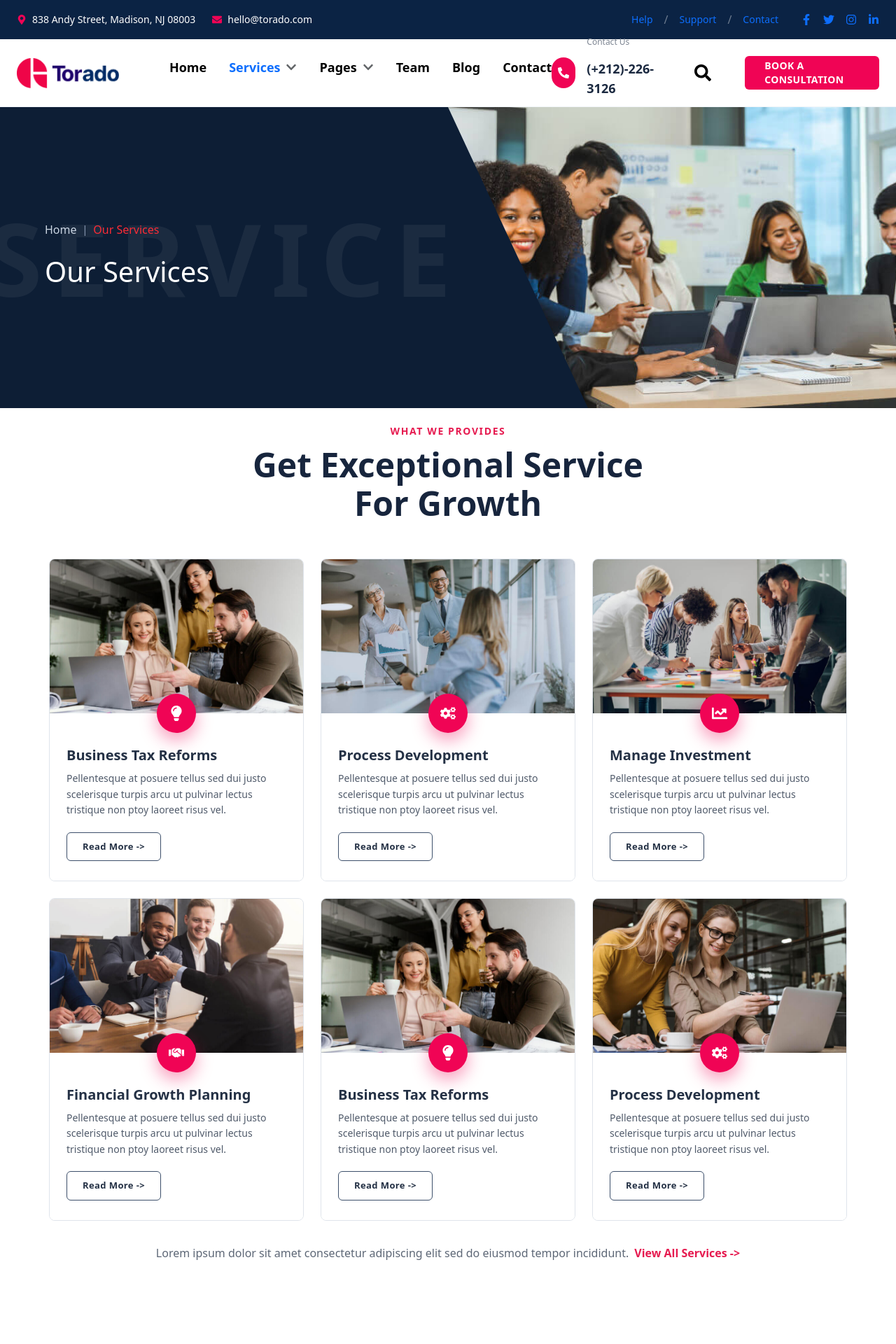
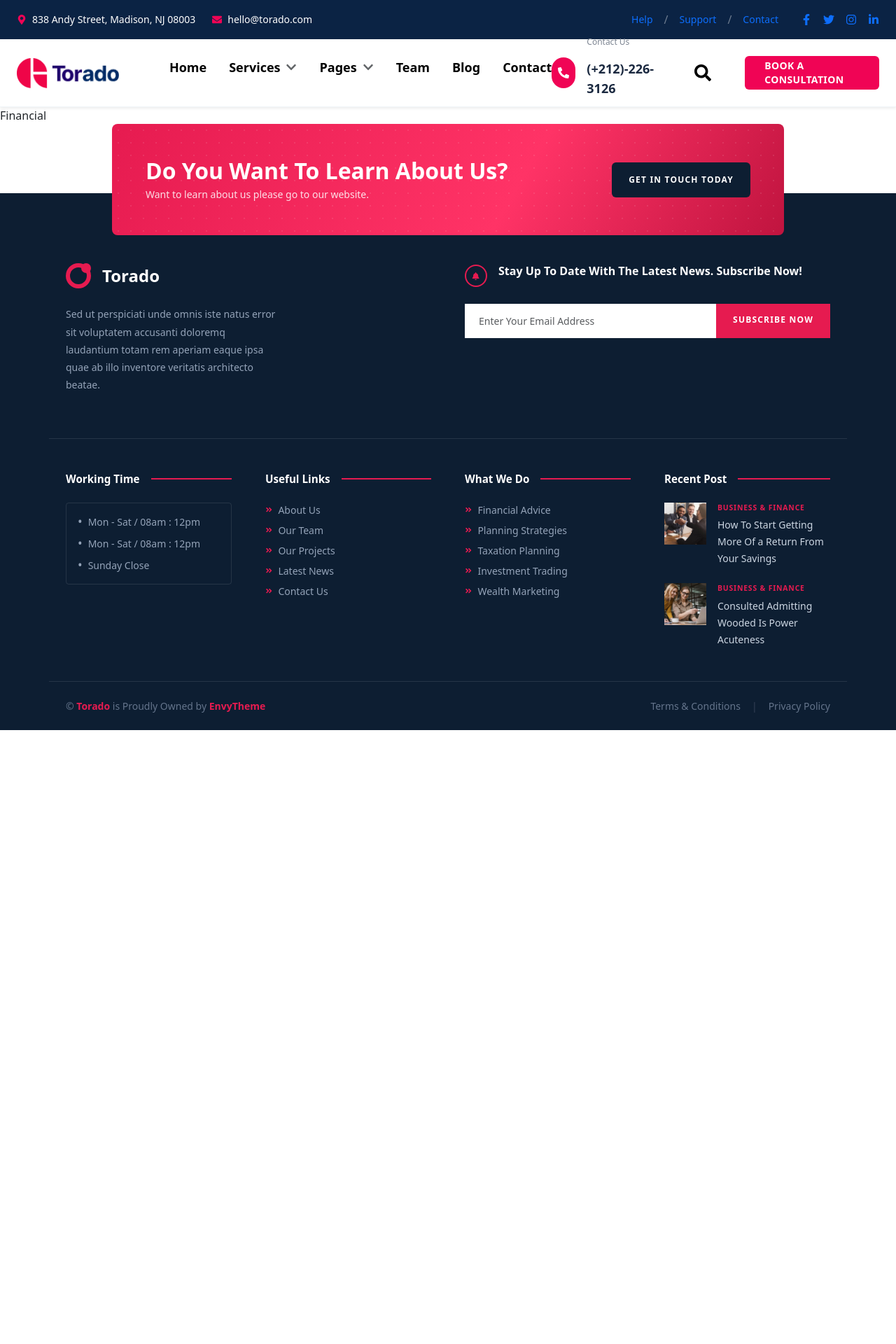
Before and after one commit to MadhavDodiya/Torado, a React (Vite) app in the folder Fronted/: page /financial-analysis in a window 1280 px wide. Shown: the top 1920 px of the page at 70% size. After the commit the page ends 1043 px from the top, so only its background shows below. Built offline with nearby package versions, Linux system fonts and the light colour scheme.

Commit message:
Refactor: Simplify routing and enhance Service page with dynamic title

```diff
--- a/Fronted/src/App.jsx
+++ b/Fronted/src/App.jsx
@@ -1,130 +1,23 @@
-import { useEffect } from 'react'
-import { Navigate, Route, Routes, useLocation } from 'react-router-dom'
+import { Route, Routes } from 'react-router-dom'
+import Home from './Pages/Home'
+import Service from './Pages/Service'
+import Financial from './Pages/Financial'
 import Header from './Components/Header'
 import Footer from './Components/Footer'
-import Home from './Pages/Home'
-import Service from './Pages/Service'
 
-const getPageIdFromPath = (pathname) => {
-  if (!pathname || pathname === '/') {
-    return 'home'
-  }
-
-  return pathname.replace(/^\/+|\/+$/g, '') || 'home'
-}
-
-function ScrollToTop() {
-  const location = useLocation()
-
-  useEffect(() => {
-    window.scrollTo({ top: 0, behavior: 'smooth' })
-  }, [location.pathname])
-
-  return null
-}
-
-function AppLayout({ children }) {
-  const location = useLocation()
-  const currentPage = getPageIdFromPath(location.pathname)
-
+function App() {
   return (
     <>
-      <Header currentPage={currentPage} />
-      {children}
+      <Header />
+      <Routes>
+        <Route path="/" element={<Home />} />
+        <Route path="/services" element={<Service pageTitle="Our Services" />} />
+        <Route path="/financial-analysis" element={<Financial />} />
+        <Route path="*" element={<Home />} />
+      </Routes>
       <Footer />
     </>
   )
 }
 
-function App() {
-  return (
-    <>
-      <ScrollToTop />
-      <Routes>
-        <Route
-          path="/"
-          element={
-            <AppLayout>
-              <Home />
-            </AppLayout>
-          }
-        />
-        <Route
-          path="/services"
-          element={
-            <AppLayout>
-              <Service />
-            </AppLayout>
-          }
-        />
-        <Route
-          path="/about"
-          element={
-            <AppLayout>
-              <Service />
-            </AppLayout>
-          }
-        />
-        <Route
-          path="/projects"
-          element={
-            <AppLayout>
-              <Service />
-            </AppLayout>
-          }
-        />
-        <Route
-          path="/team"
-          element={
-            <AppLayout>
-              <Service />
-            </AppLayout>
-          }
-        />
-        <Route
-          path="/blog"
-          element={
-            <AppLayout>
-              <Service />
-            </AppLayout>
-          }
-        />
-        <Route
-          path="/contact"
-          element={
-            <AppLayout>
-              <Service />
-            </AppLayout>
-          }
-        />
-        <Route
-          path="/financial-analysis"
-          element={
-            <AppLayout>
-              <Service />
-            </AppLayout>
-          }
-        />
-        <Route
-          path="/taxation-planning"
-          element={
-            <AppLayout>
-              <Service />
-            </AppLayout>
-          }
-        />
-        <Route
-          path="/investment-trading"
-          element={
-            <AppLayout>
-              <Service />
-            </AppLayout>
-          }
-        />
-        <Route path="*" element={<Navigate to="/" replace />} />
-      </Routes>
-    </>
-  )
-}
-
 export default App
--- a/Fronted/src/Components/Header.jsx
+++ b/Fronted/src/Components/Header.jsx
@@ -141,7 +141,7 @@ export default function Header({ currentPage }) {
               onMouseLeave={handleMouseLeave}
             >
               <div className="flex items-center gap-2">
-                <Link to="/services" onClick={closeMenus} className={`text-lg font-semibold no-underline transition-colors ${isActive(['services', 'financial-analysis', 'taxation-planning', 'investment-trading']) ? 'text-[#f00455]' : 'text-black hover:text-[#f00455]'}`} style={linkResetStyle}>
+                <Link to="/services" onClick={closeMenus} className={`text-lg font-semibold no-underline transition-colors ${isActive(['services']) ? 'text-[#f00455]' : 'text-black hover:text-[#f00455]'}`} style={linkResetStyle}>
                   Services
                 </Link>
                 <button
@@ -155,7 +155,7 @@ export default function Header({ currentPage }) {
 
               {openDropdown === 'services' && (
                 <ul className="absolute left-0 top-full z-30 mt-4 min-w-[240px] rounded-xl border border-slate-100 bg-white p-2 shadow-xl" onMouseEnter={cancelCloseTimer} onMouseLeave={handleMouseLeave}>
-                  <li><Link to="/services" onClick={closeMenus} className={`block w-full rounded-lg px-4 py-3 text-left text-sm font-semibold no-underline transition-colors ${isActive(['services']) ? 'bg-[#fff1f6] text-[#f00455]' : 'text-black hover:bg-slate-50 hover:text-[#f00455]'}`} style={linkResetStyle}>All Services</Link></li>
+                  <li><Link to="/services" onClick={closeMenus} className={`block w-full rounded-lg px-4 py-3 text-left text-sm font-semibold no-underline transition-colors ${isActive(['services']) ? 'bg-[#fff1f6] text-[#f00455]' : 'text-black hover:bg-slate-50 hover:text-[#f00455]'}`} style={linkResetStyle}>Services</Link></li>
                   <li><Link to="/financial-analysis" onClick={closeMenus} className={`block w-full rounded-lg px-4 py-3 text-left text-sm font-semibold no-underline transition-colors ${isActive(['financial-analysis']) ? 'bg-[#fff1f6] text-[#f00455]' : 'text-black hover:bg-slate-50 hover:text-[#f00455]'}`} style={linkResetStyle}>Financial Analysis</Link></li>
                 </ul>
               )}
--- /dev/null
+++ b/Fronted/src/Pages/Financial.jsx
@@ -0,0 +1,9 @@
+import React from 'react'
+
+function Financial() {
+  return (
+    <div>Financial</div>
+  )
+}
+
+export default Financial
--- a/Fronted/src/Pages/Service.jsx
+++ b/Fronted/src/Pages/Service.jsx
@@ -81,7 +81,7 @@ const steps = [
   },
 ]
 
-function Service() {
+function Service({ pageTitle = 'Our Services' }) {
   return (
     <>
       <section className="relative w-full overflow-hidden">
@@ -99,14 +99,16 @@ function Service() {
             <div className="relative z-10">
               {/* Breadcrumb */}
               <p className="flex items-center gap-2 text-base mb-4">
-                <span className="text-slate-300">Home</span>
+                <Link to="/" className="text-slate-300 no-underline hover:text-white">
+                  Home
+                </Link>
                 <span className="text-slate-400 text-sm">|</span>
-                <span className="text-red-500 font-medium">Our Services</span>
+                <span className="text-red-500 font-medium">{pageTitle}</span>
               </p>
 
               {/* Heading */}
               <h1 className="text-5xl lg:text-6xl font-extrabold text-white leading-tight">
-                Our Services
+                {pageTitle}
               </h1>
             </div>
           </div>
@@ -238,9 +240,12 @@ function Service() {
           </h1>
 
           {/* Button */}
-          <button className="bg-red-500 hover:bg-red-600 text-white px-8 py-4 font-semibold rounded-md transition">
+          <Link
+            to="/contact"
+            className="inline-block no-underline bg-red-500 hover:bg-red-600 text-white px-8 py-4 font-semibold rounded-md transition"
+          >
             CONTACT US
-          </button>
+          </Link>
 
         </div>
 
```
